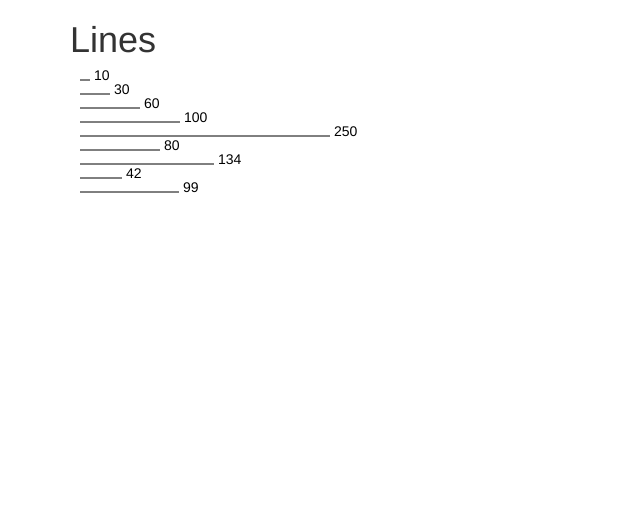
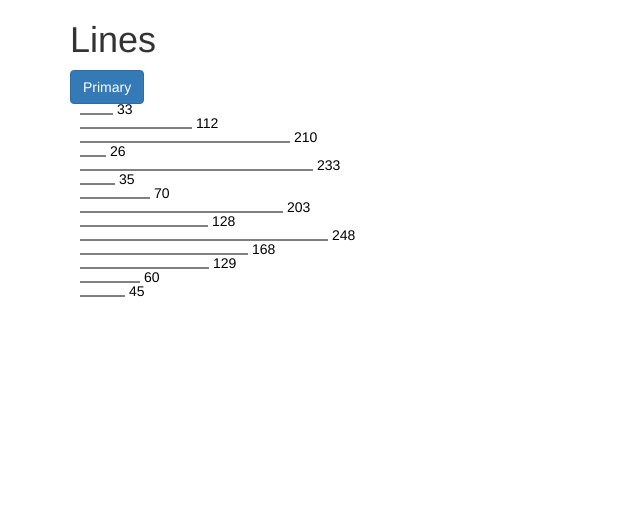
Before and after one commit to rinziv/VA2017, a website: page lines/index.html in a window 1280 px wide. Shown: the whole page, without its empty margins (0-640 px from the left). Drawn offline with nearby package versions, Linux system fonts and the light colour scheme.

Commit message:
new generation of random numbers

```diff
--- a/lines/assets/js/main.js
+++ b/lines/assets/js/main.js
@@ -1,5 +1,24 @@
 // get a new dataset
-var numbers = [10,30,60,100,250,80,134,42,99];
+var numbers = [];
+
+var n = Math.round(Math.random()*15);
+
+
+
+numbers = d3.range(n).map(function(d){
+	return Math.round(Math.random()*250);
+});
+
+//
+// for (var i = 0; i < n; i++) {
+// 	var r = Math.round(Math.random()*250);
+// 	numbers.push(r)
+// }
+
+
+
+
+
 
 var svg = d3.select("#viz")
 	.append("svg")
--- a/lines/index.html
+++ b/lines/index.html
@@ -10,6 +10,8 @@
 	</head>
 	<body id="index" class="container">
 		<h1 id="lines">Lines</h1>
+		<button type="button" class="btn btn-primary">Primary</button>
+
 		<div class="row">
 			<div id="viz" class="col-md-12">
 
```
